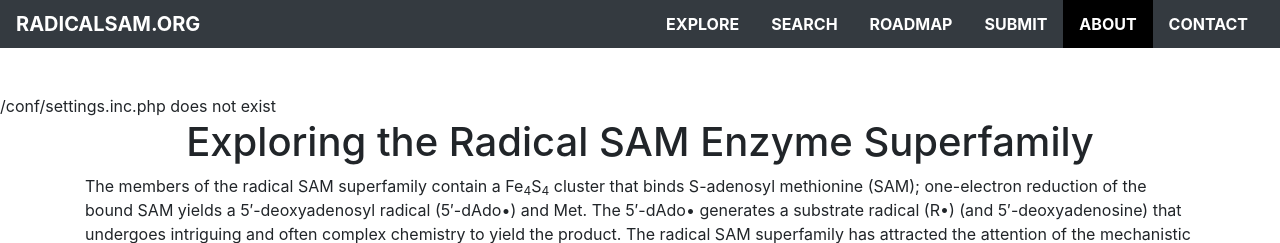
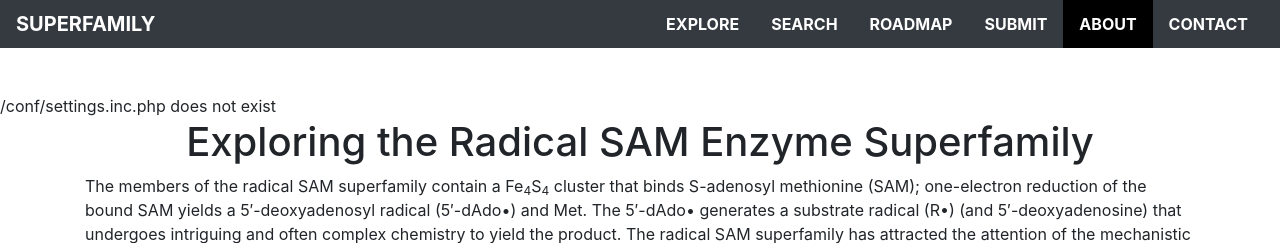
Before and after one commit to EnzymeFunctionInitiative/superfamily, a PHP site: page /html/index.php in a window 1280 px wide. Shown: the top 243 px of the page. Run offline with PHP 8.4, Linux system fonts and the light colour scheme; some libraries are stand-ins or nearby versions.

Commit message:
Added SF_TITLE setting

```diff
--- a/html/includes/header.inc.php
+++ b/html/includes/header.inc.php
@@ -9,7 +9,7 @@
         <meta charset="utf-8">
         <meta name="viewport" content="width=device-width, initial-scale=1, shrink-to-fit=no">
         <meta name="description" content="">
-        <title>About</title>
+        <title><?php echo settings::get_title(); ?></title>
 
 
 	<link rel='stylesheet' href='vendor/twbs/bootstrap/dist/css/bootstrap.min.css'>
@@ -33,7 +33,7 @@
 <body>
         <nav class="navbar navbar-expand-md navbar-dark fixed-top bg-dark">
                 <div class="mx-auto order-0">
-                        <a class="navbar-brand mx-auto" href="index.php">RadicalSAM.org</a>
+                        <a class="navbar-brand mx-auto" href="index.php"><?php echo settings::get_title(); ?></a>
                         <button class="navbar-toggler" type="button" data-toggle="collapse" data-target="#navbarNavItems" aria-controls="navbarNavItems" aria-expanded="false" aria-label="Toggle navigation">
                                 <span class="navbar-toggler-icon"></span>
                         </button>
--- a/libs/settings.class.inc.php
+++ b/libs/settings.class.inc.php
@@ -2,6 +2,10 @@
 
 
 class settings {
+
+    public static function get_title() {
+        return defined("SF_TITLE") ? SF_TITLE : "Superfamily";
+    }
     public static function get_hmmscan_path() {
         return defined("SF_HMMSCAN") ? SF_HMMSCAN : "";
     }
```
Also changed, not shown: 1 other file.
